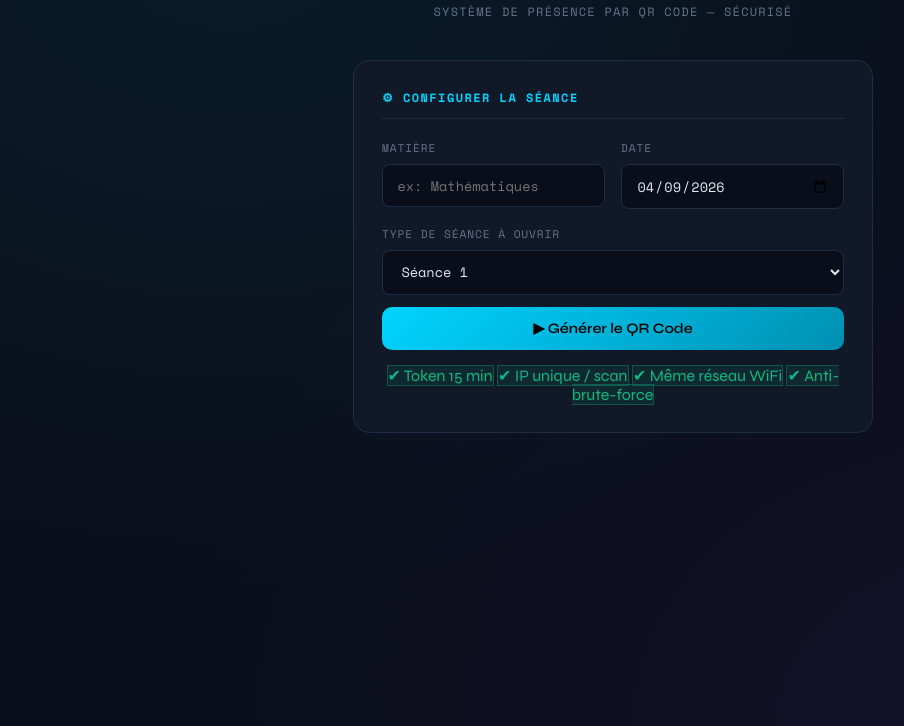
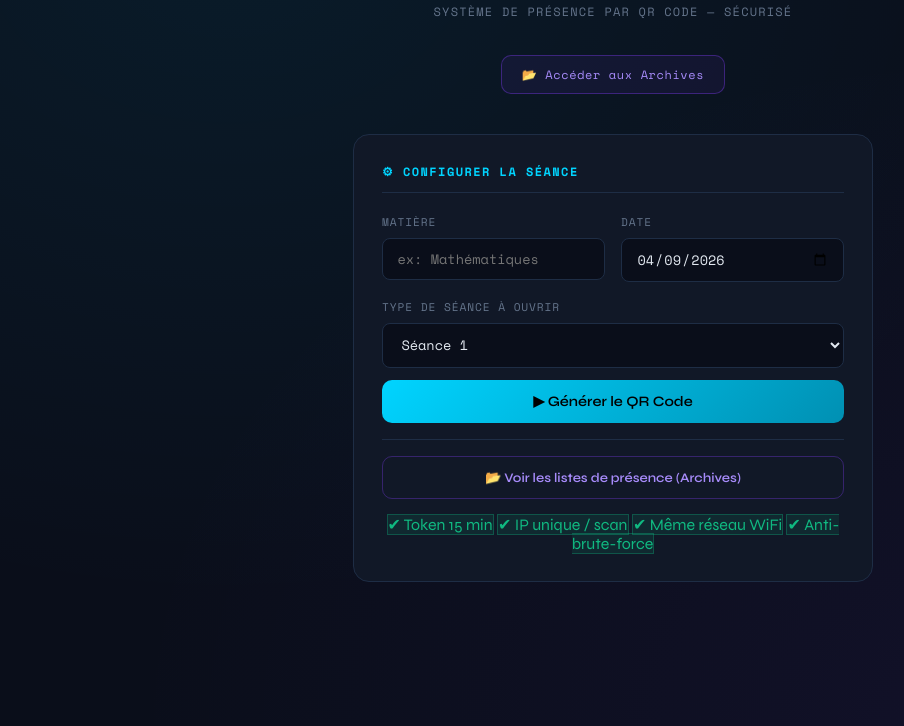
Before and after one commit to ahmed-mhamdi-cloud/projet-presence, a website: page public/professeur.html in a window 1280 px wide. Shown: the part 74-800 px from the top of the page, without its empty margins (27-931 px from the left). Drawn offline with nearby package versions, Linux system fonts and the light colour scheme.

Commit message:
Add files via upload

```diff
--- a/public/professeur.html
+++ b/public/professeur.html
@@ -59,6 +59,32 @@
     text-transform: uppercase;
   }
 
+  .btn-archives-header {
+    display: inline-flex;
+    align-items: center;
+    gap: 0.5rem;
+    padding: 0.6rem 1.25rem;
+    border-radius: 10px;
+    border: 1px solid rgba(124,58,237,0.4);
+    background: rgba(124,58,237,0.08);
+    color: #a78bfa;
+    font-family: var(--mono);
+    font-size: 0.75rem;
+    cursor: pointer;
+    text-decoration: none;
+    transition: all 0.2s;
+    margin-top: 1rem;
+    letter-spacing: 0.05em;
+  }
+
+  .btn-archives-header:hover {
+    background: rgba(124,58,237,0.18);
+    border-color: var(--accent2);
+    color: #c4b5fd;
+    transform: translateY(-1px);
+    box-shadow: 0 4px 16px rgba(124,58,237,0.2);
+  }
+
   .card {
     background: var(--surface);
     border: 1px solid var(--border);
@@ -86,11 +112,7 @@
     margin-bottom: 1rem;
   }
 
-  .form-group {
-    display: flex;
-    flex-direction: column;
-    gap: 0.5rem;
-  }
+  .form-group { display: flex; flex-direction: column; gap: 0.5rem; }
 
   label {
     font-size: 0.7rem;
@@ -133,6 +155,7 @@
     transition: all 0.2s;
     width: 100%;
     margin-top: 0.75rem;
+    text-decoration: none;
   }
 
   .btn-primary {
@@ -161,11 +184,28 @@
 
   .btn-logs:hover { border-color: var(--warn); color: var(--warn); }
 
+  .btn-archives {
+    background: transparent;
+    border: 1px solid rgba(124,58,237,0.35);
+    color: #a78bfa;
+    font-size: 0.82rem;
+    margin-top: 0.75rem;
+  }
+
+  .btn-archives:hover {
+    background: rgba(124,58,237,0.1);
+    border-color: var(--accent2);
+    color: #c4b5fd;
+  }
+
+  .divider {
+    border: none;
+    border-top: 1px solid var(--border);
+    margin: 1rem 0 0.25rem;
+  }
+
   /* QR Zone */
-  #qr-zone {
-    display: none;
-    text-align: center;
-  }
+  #qr-zone { display: none; text-align: center; }
 
   #qrcode {
     display: inline-block;
@@ -175,7 +215,6 @@
     margin: 1rem 0;
   }
 
-  /* Timer */
   #timer-bar {
     height: 6px;
     border-radius: 3px;
@@ -198,7 +237,6 @@
     margin-bottom: 0.5rem;
   }
 
-  /* Badges sécurité */
   .badge-sec {
     display: inline-flex;
     align-items: center;
@@ -210,11 +248,8 @@
     margin: 0.25rem;
   }
 
-  .badge-ok  { background: rgba(16,185,129,0.1);  color: var(--success); border: 1px solid rgba(16,185,129,0.3); }
-  .badge-warn { background: rgba(245,158,11,0.1); color: var(--warn);    border: 1px solid rgba(245,158,11,0.3); }
-  .badge-err  { background: rgba(239,68,68,0.1);  color: var(--danger);  border: 1px solid rgba(239,68,68,0.3); }
+  .badge-ok { background: rgba(16,185,129,0.1); color: var(--success); border: 1px solid rgba(16,185,129,0.3); }
 
-  /* Toast */
   #toast {
     position: fixed;
     bottom: 2rem;
@@ -231,14 +266,10 @@
   }
 
   #toast.show { opacity: 1; transform: translateY(0); }
-  #toast.ok   { background: rgba(16,185,129,0.9);  color: #fff; }
-  #toast.err  { background: rgba(239,68,68,0.9);   color: #fff; }
+  #toast.ok   { background: rgba(16,185,129,0.9); color: #fff; }
+  #toast.err  { background: rgba(239,68,68,0.9);  color: #fff; }
 
-  /* Logs */
-  #logs-panel {
-    display: none;
-    margin-top: 1rem;
-  }
+  #logs-panel { display: none; margin-top: 1rem; }
 
   .log-entry {
     display: flex;
@@ -257,7 +288,6 @@
 
   .log-time { color: var(--muted); white-space: nowrap; margin-left: 0.5rem; flex-shrink: 0; }
 
-  /* Responsive */
   @media (max-width: 480px) {
     .form-row { grid-template-columns: 1fr; }
   }
@@ -268,6 +298,10 @@
 <header>
   <h1>Interface Professeur</h1>
   <p>Système de Présence par QR Code — Sécurisé</p>
+  <br>
+  <a href="/archives.html" target="_blank" class="btn-archives-header">
+    📂 Accéder aux Archives
+  </a>
 </header>
 
 <!-- Formulaire -->
@@ -297,7 +331,12 @@
     ▶ Générer le QR Code
   </button>
 
-  <!-- Badges de sécurité actifs -->
+  <hr class="divider">
+
+  <a href="/archives.html" target="_blank" class="btn btn-archives">
+    📂 Voir les listes de présence (Archives)
+  </a>
+
   <div style="margin-top:1rem; text-align:center;">
     <span class="badge-ok">✔ Token 15 min</span>
     <span class="badge-ok">✔ IP unique / scan</span>
@@ -323,6 +362,12 @@
     🛡 Voir les logs de sécurité
   </button>
 
+  <hr class="divider">
+
+  <a href="/archives.html" target="_blank" class="btn btn-archives">
+    📂 Voir les listes de présence (Archives)
+  </a>
+
   <div id="logs-panel">
     <div style="font-family:var(--mono);font-size:0.7rem;color:var(--muted);margin:0.75rem 0 0.5rem;">
       TENTATIVES BLOQUÉES :
@@ -334,7 +379,6 @@
 <div id="toast"></div>
 
 <script>
-  // Remplir la date du jour par défaut
   document.getElementById('date').valueAsDate = new Date();
 
   let timerInterval = null;
@@ -395,34 +439,28 @@
   }
 
   function afficherQR(token, matiere, date, typeSeance, expiry) {
-    // Construire l'URL encodée dans le QR
     const baseURL = window.location.origin;
     const params  = new URLSearchParams({ token, matiere, date, typeSeance });
     const url     = `${baseURL}/etudiant.html?${params}`;
 
-    // (Re)générer le QR code
     const qrDiv = document.getElementById('qrcode');
     qrDiv.innerHTML = '';
     new QRCode(qrDiv, {
-      text:          url,
-      width:         220,
-      height:        220,
-      colorDark:     '#000000',
-      colorLight:    '#ffffff',
-      correctLevel:  QRCode.CorrectLevel.H
+      text:         url,
+      width:        220,
+      height:       220,
+      colorDark:    '#000000',
+      colorLight:   '#ffffff',
+      correctLevel: QRCode.CorrectLevel.H
     });
 
-    // Afficher la zone
     document.getElementById('qr-zone').style.display = 'block';
-
-    // Lancer le timer
     expiryDate = new Date(expiry);
     lancerTimer();
   }
 
   function lancerTimer() {
     if (timerInterval) clearInterval(timerInterval);
-
     const TOTAL = 15 * 60 * 1000;
 
     timerInterval = setInterval(() => {
@@ -433,7 +471,6 @@
 
       document.getElementById('timer-fill').style.width = `${pct}%`;
 
-      // Couleur selon urgence
       if (pct < 20) {
         document.getElementById('timer-fill').style.background = 'linear-gradient(90deg,#ef4444,#f59e0b)';
       } else if (pct < 50) {
@@ -453,15 +490,12 @@
 
   async function toggleLogs() {
     const panel = document.getElementById('logs-panel');
-    if (panel.style.display === 'block') {
-      panel.style.display = 'none'; return;
-    }
+    if (panel.style.display === 'block') { panel.style.display = 'none'; return; }
     if (!currentMatiere || !currentDate) return;
 
     try {
       const res  = await fetch(`/securite-logs?matiere=${encodeURIComponent(currentMatiere)}&date=${encodeURIComponent(currentDate)}`);
       const data = await res.json();
-
       const list = document.getElementById('logs-list');
       list.innerHTML = '';
 
@@ -471,14 +505,10 @@
         data.tentativesBloquees.slice(-15).reverse().forEach(t => {
           const d = document.createElement('div');
           d.className = 'log-entry';
-          d.innerHTML = `
-            <span>${t.ip} — ${t.raison}</span>
-            <span class="log-time">${new Date(t.date).toLocaleTimeString()}</span>
-          `;
+          d.innerHTML = `<span>${t.ip} — ${t.raison}</span><span class="log-time">${new Date(t.date).toLocaleTimeString()}</span>`;
           list.appendChild(d);
         });
       }
-
       panel.style.display = 'block';
     } catch (e) {
       toast('Impossible de charger les logs.', 'err');
```
